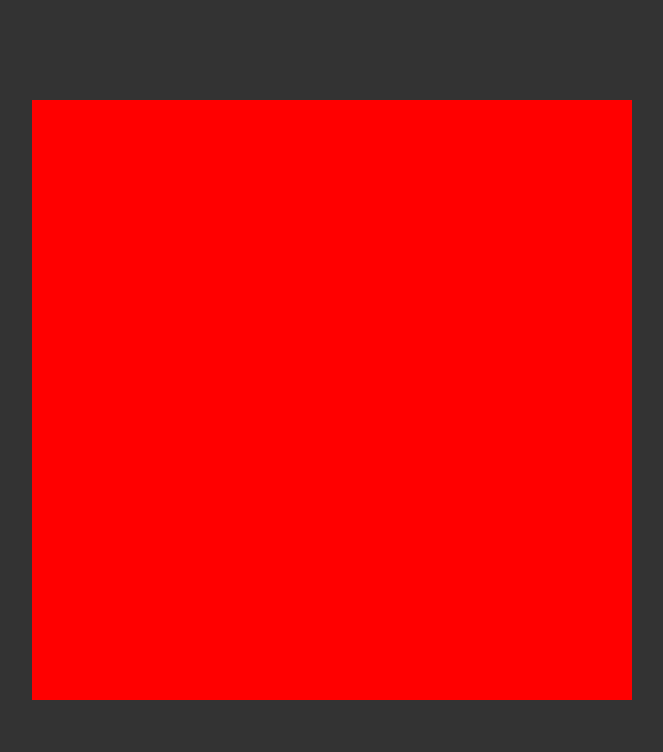
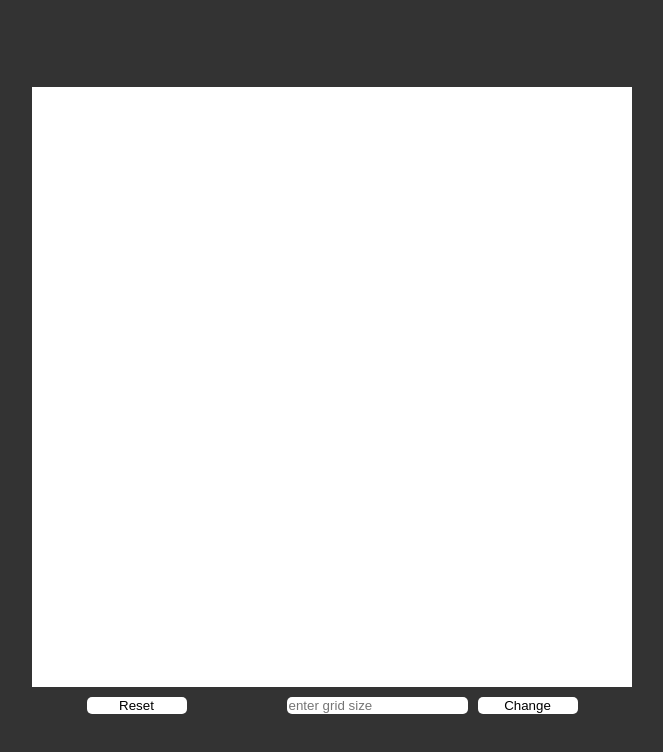
Before and after one commit to Dsyleixc/Etch-a-Sketch, a plain HTML site: page index.html in a window 1280 px wide. Shown: the whole page, without its empty margins (308-971 px from the left). Drawn offline with Linux system fonts and the light colour scheme.

Commit message:
Basic functionality done and functions split up

```diff
--- a/index.html
+++ b/index.html
@@ -8,7 +8,17 @@
    </head>
    <body>
       <div class="container"></div>
-      <div class="controls"></div>
+      <div class="controls">
+         <button class="reset">Reset</button>
+         <div class="grid-settings">
+            <input
+               type="number"
+               class="grid-size"
+               placeholder="enter grid size"
+            />
+            <button class="change-grid">Change</button>
+         </div>
+      </div>
 
       <script src="script.js"></script>
    </body>
--- a/script.js
+++ b/script.js
@@ -2,16 +2,18 @@
 
 const container = document.querySelector('.container');
 const containerWidth = container.clientWidth;
+const input = document.querySelector('.grid-size');
+const reset = document.querySelector('.reset');
+const changeBtn = document.querySelector('.change-grid');
 
 console.log(containerWidth);
 
-// Functions
+// Create Grid
 const createBox = function (boxWidth) {
    // Create Empty Div
    const box = document.createElement('div');
 
-   // Style and size boz
-   box.classList.add('box');
+   // Style and size box
    box.style.width = `${boxWidth}px`;
    box.style.height = `${boxWidth}px`;
 
@@ -30,4 +32,9 @@ const createGrid = function (size) {
    }
 };
 
-createGrid(3);
+// Add box hover functionality
+const boxHover = container.addEventListener('mouseover', function (e) {
+   e.target.classList.add('box-hovered');
+});
+
+createGrid(16);
--- a/style.css
+++ b/style.css
@@ -1,10 +1,25 @@
 body {
    background-color: #333;
    display: flex;
+   flex-direction: column;
    justify-content: center;
    align-items: center;
    height: 100vh;
    margin: 0;
+}
+
+button {
+   border-radius: 5px;
+   background-color: #fff;
+   cursor: pointer;
+   border: none;
+   height: 100%;
+   width: 100px;
+}
+
+input {
+   border-radius: 5px;
+   border: none;
 }
 
 .container {
@@ -16,6 +31,24 @@ body {
    flex-direction: row;
 }
 
-.box {
+.controls {
+   display: flex;
+   width: 600px;
+   align-items: center;
+   justify-content: center;
+   gap: 100px;
+   margin-top: 10px;
+}
+
+.grid-settings {
+   display: flex;
+   align-items: center;
+}
+
+.box-hovered {
    background-color: red;
 }
+
+.grid-size {
+   margin-right: 10px;
+}
```
